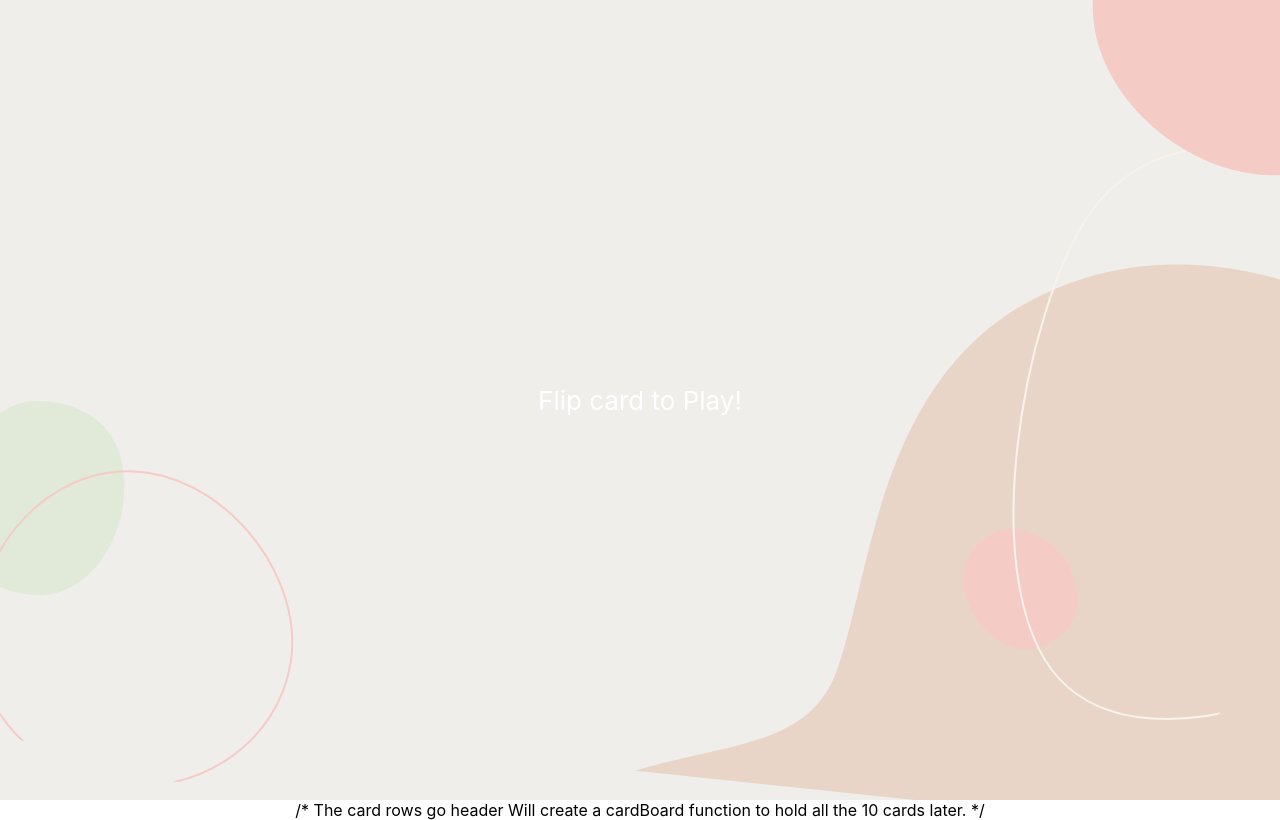
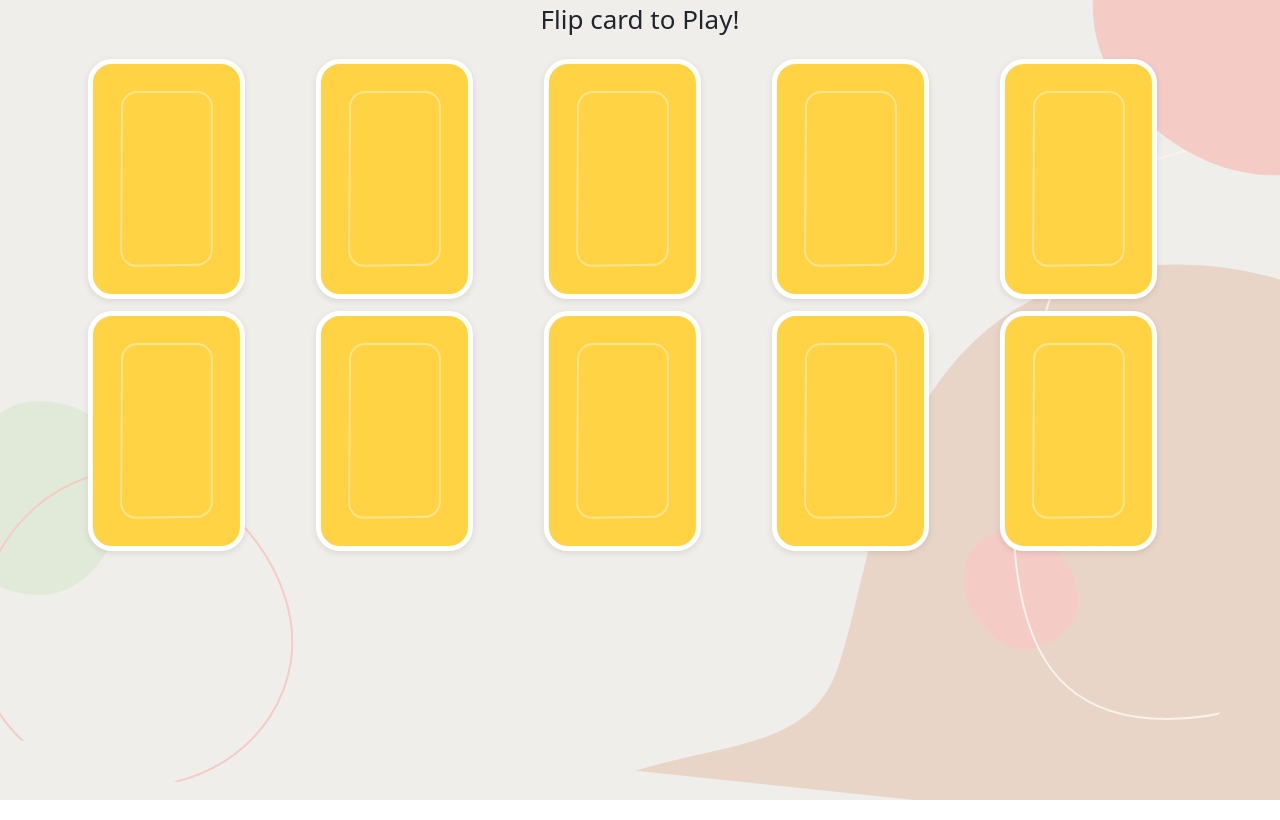
Before and after one commit to laualuoch/memora-game, a React (Create React App) app: page / in a window 1280 px wide. Built offline with nearby package versions, Linux system fonts and the light colour scheme.

Commit message:
update card appearance in a row

```diff
--- a/src/App.js
+++ b/src/App.js
@@ -1,20 +1,55 @@
-import logo from './images/logo.svg';
+import card from './images/card.svg';
 import './css/App.css';
+import 'bootstrap/dist/css/bootstrap.css';
 
 function App() {
   return (
     <div className="App">
-      <header className="App-header">
+      <header className='App-header'>
         <p>
-          Flip card to Play!
+            Flip card to Play!
         </p>
       </header>
+      <body className="App-body">
+        <div class="container">
+          <div class="row">
+            <div class="col">
+              <img src={card} class="img-fluid" alt="Card One"></img>
+            </div>
+            <div class="col">
+              <img src={card} class="img-fluid" alt="Card Two"></img>
+            </div>
+            <div class="col">
+              <img src={card} class="img-fluid" alt="Card Three"></img>
+            </div>
+            <div class="col">
+              <img src={card} class="img-fluid" alt="Card Four"></img>
+            </div>
+            <div class="col">
+              <img src={card} class="img-fluid" alt="Card Five"></img>
+            </div>
+          </div>
+        </div>
 
-      <body>
-        /* The card rows go header
-        Will create a cardBoard
-        function to hold all the 10 cards later.
-        */
+        <div class="container">
+          <div class="row">
+            <div class="col">
+              <img src={card} class="img-fluid" alt="Card Ten"></img>
+            </div>
+            <div class="col">
+              <img src={card} class="img-fluid" alt="Card Nine"></img>
+            </div>
+            <div class="col">
+              <img src={card} class="img-fluid" alt="Card Eight"></img>
+            </div>
+            <div class="col">
+              <img src={card} class="img-fluid" alt="Card Seven"></img>
+            </div>
+            <div class="col">
+              <img src={card} class="img-fluid" alt="Card Six"></img>
+            </div>
+          </div>
+        </div>
       </body>
     </div>
   );
--- a/src/css/App.css
+++ b/src/css/App.css
@@ -1,10 +1,6 @@
 .App {
-  text-align: center;
-}
-
-.App-logo {
-  height: 40vmin;
-  pointer-events: none;
+  background-image: url(/src/images/background.svg);
+  min-height: 100vh;
 }
 
 @media (prefers-reduced-motion: no-preference) {
@@ -14,14 +10,16 @@
 }
 
 .App-header {
-  background-image: url(/src/images/background.svg);
-  min-height: 100vh;
   display: flex;
   flex-direction: column;
   align-items: center;
   justify-content: center;
   font-size: calc(10px + 2vmin);
-  color: white;
+  color: 000;
+}
+
+.App-body {
+  background-color: transparent;
 }
 
 .App-link {
```
Also changed, not shown: src/images/card.svg (renamed from src/images/card-10.svg).
